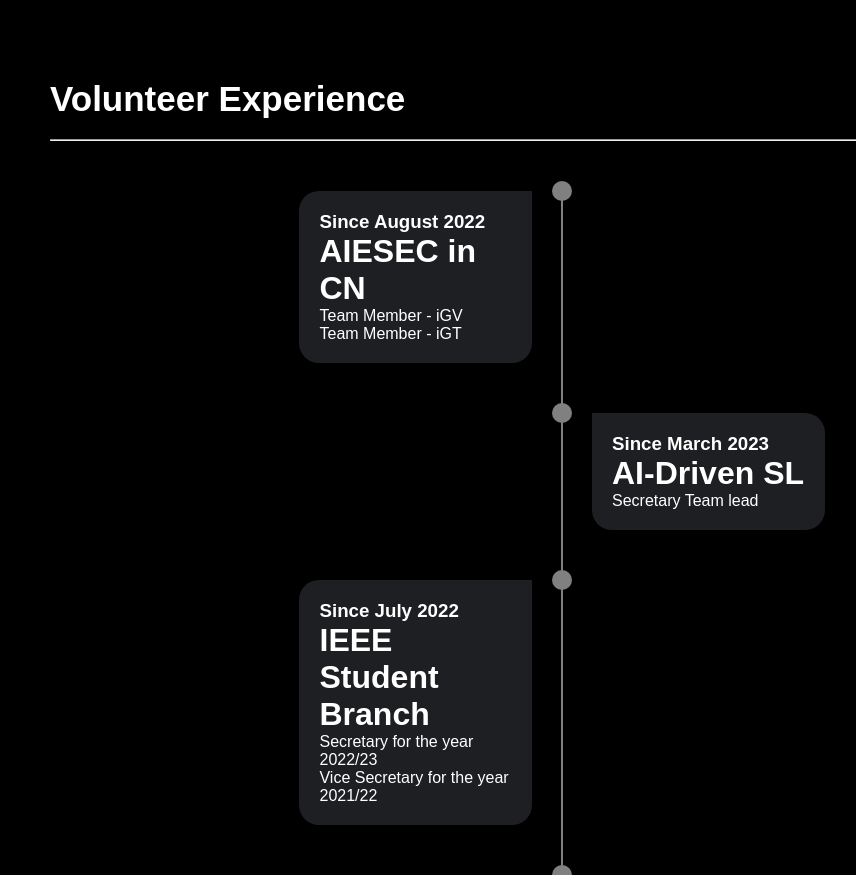
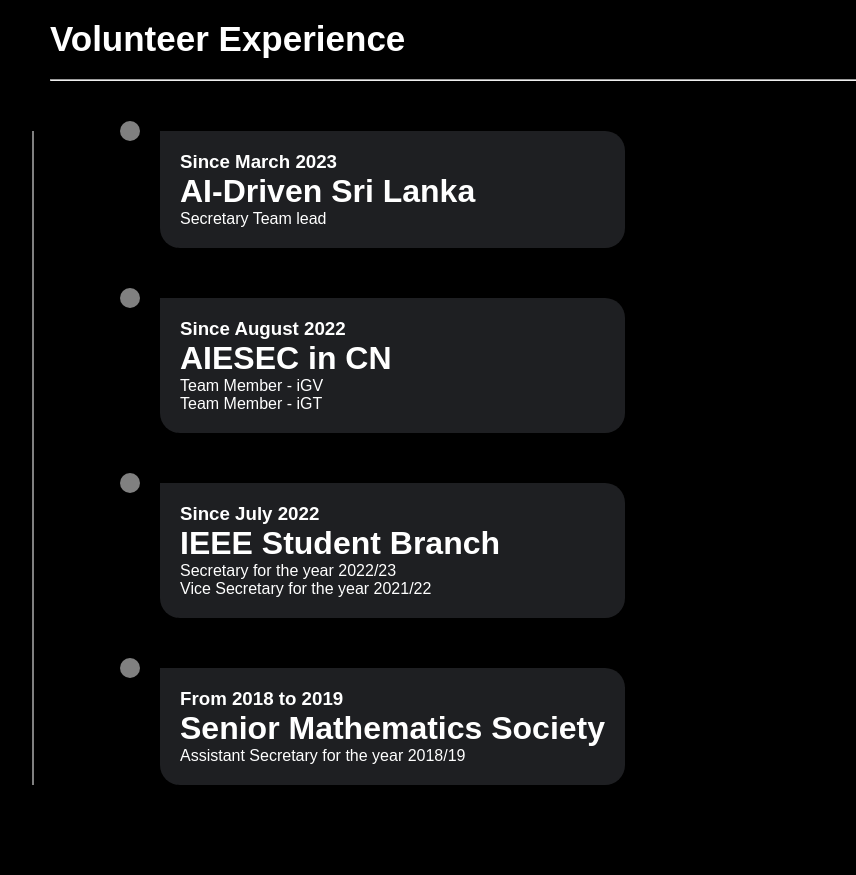
Before and after one commit to Gimhani-Fernando/My-Portfolio-Website, a plain HTML site: page index.html in a window 1280 px wide. Shown: the part 1600-2475 px from the top of the page, without its empty margins (78-934 px from the left). Drawn offline with Linux system fonts and the light colour scheme.

Commit message:
Verticle timeline

```diff
--- a/index.html
+++ b/index.html
@@ -151,19 +151,19 @@
         <h1 class="subtitle">Volunteer Experience</h1><hr>
         <div class="experience-list">
             <ul>
+                <li>
+                    <div class="experience-content">
+                      <h3 class="date">Since March 2023</h3>
+                      <h1>AI-Driven Sri Lanka</h1>
+                      <p>Secretary Team lead</p>
+                    </div>
+                  </li>
               <li>
                 <div class="experience-content">
                   <h3 class="date">Since August 2022</h3>
                   <h1>AIESEC in CN</h1>
                   <p>Team Member - iGV
                     <br>Team Member - iGT</p>
-                </div>
-              </li>
-              <li>
-                <div class="experience-content">
-                  <h3 class="date">Since March 2023</h3>
-                  <h1>AI-Driven SL</h1>
-                  <p>Secretary Team lead</p>
                 </div>
               </li>
               <li>
--- a/style.css
+++ b/style.css
@@ -86,7 +86,7 @@
 /*header*/
 #header{
     width: 100%;
-    padding: 100px 0;
+    padding: 70px 0;
 }
 
 .container{
@@ -355,8 +355,7 @@
 
 .experience-list{
     display: flex;
-    align-items: center;
-    justify-content: center;
+    margin-left: 80px;
     position: relative;
     margin-top: 50px;
 }
@@ -397,25 +396,15 @@
       position: absolute;
       top: 0;
       left: 50%;
-      transform: translateX(-50%);
+      transform: translateX(-28500%);
       width: 2px;
       height: 100%;
       background-color: gray;
     }
     .experience-list ul li {
-      width: 50%;
+      width: 100%;
       position: relative;
       margin-bottom: 50px;
-    }
-    .experience-list ul li:nth-child(odd) {
-      float: left;
-      clear: right;
-      transform: translateX(-30px);
-      border-radius: 20px 0px 20px 20px;
-    }
-    .experience-list ul li:nth-child(even) {
-      float: right;
-      clear: left;
       transform: translateX(30px);
       border-radius: 0px 20px 20px 20px;
     }
@@ -427,12 +416,6 @@
       border-radius: 50%;
       background-color: gray;
       top: 0px;
-    }
-    .experience-list ul li:nth-child(odd)::before {
-      transform: translate(50%, -50%);
-      right: -30px;
-    }
-    .experience-list ul li:nth-child(even)::before {
       transform: translate(-50%, -50%);
       left: -30px;
     }
```
